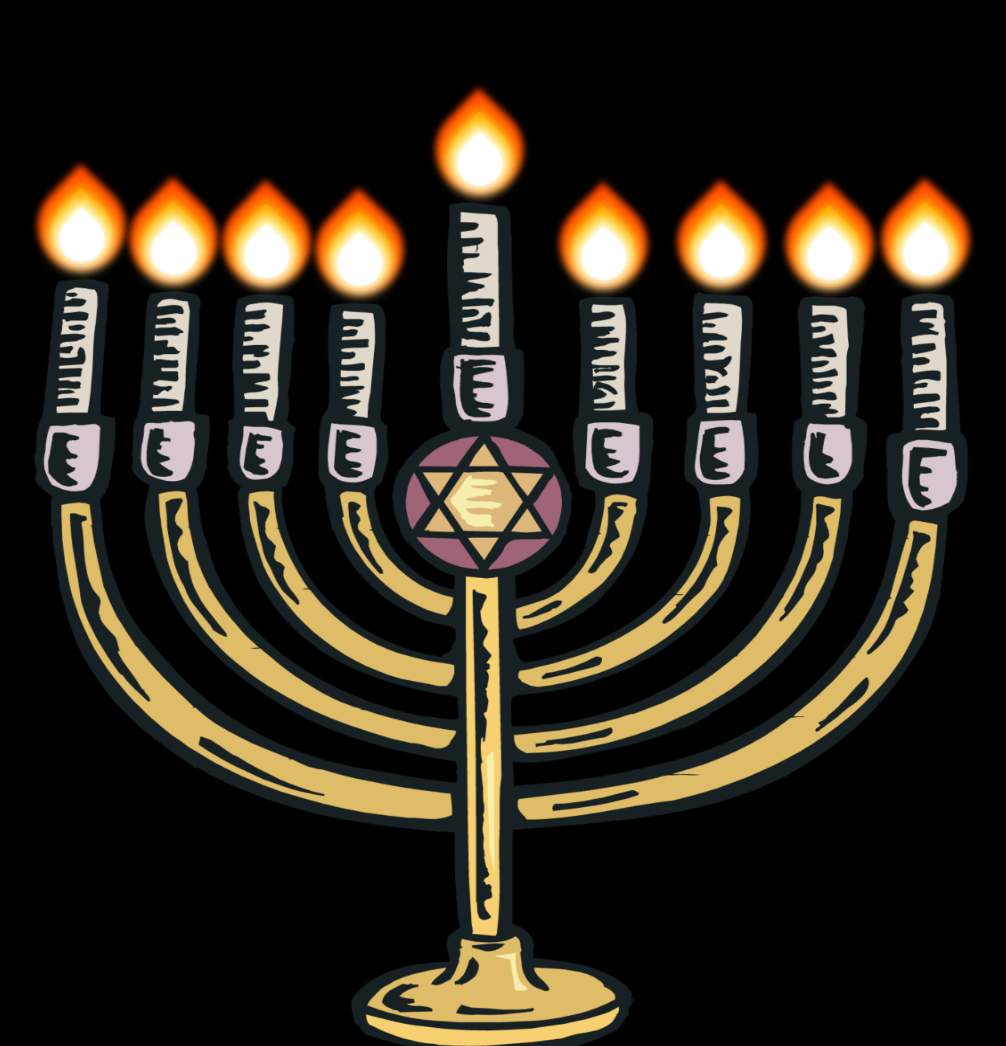
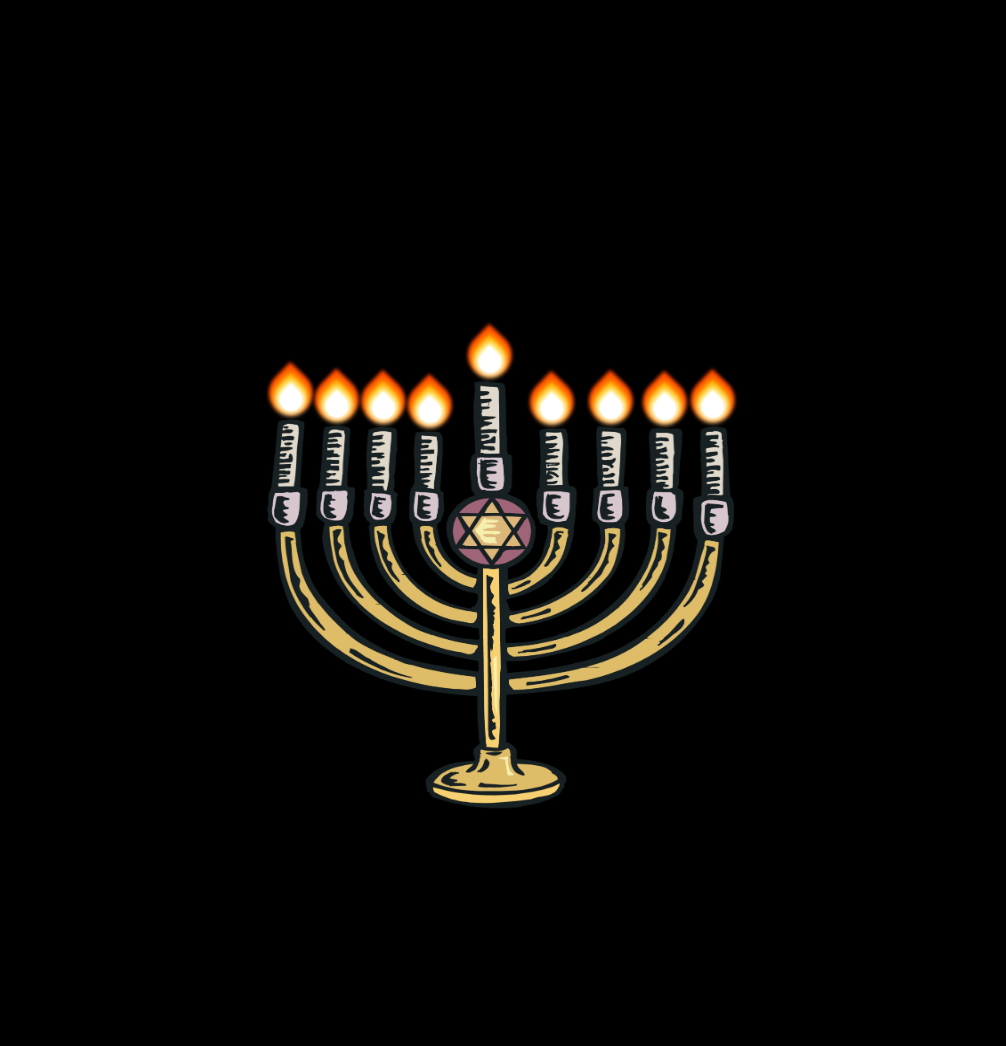
Before and after one commit to dealancer/menorah, a plain HTML site: page index.html in a window 1280 px wide. Shown: the top 1046 px of the page, without its empty margins (140-1146 px from the left). Drawn offline with Linux system fonts and the light colour scheme.

Commit message:
Scale menorah

```diff
--- a/css/styles.css
+++ b/css/styles.css
@@ -5,6 +5,8 @@ body{
 .container {
   text-align: center;
   width: 100%;
+  transform: scale(0.5);
+
 }
 
 .menorah {
--- a/index.html
+++ b/index.html
@@ -7,7 +7,7 @@
   <title>Menorah - Hanukkah 2020</title>
   <meta name="description" content="Menorah - Hanukkah 2020">
   <meta name="author" content="Vadym Myrgorod">
-  <meta name="viewport" content="width=device-width, initial-scale=1.0, maximum-scale=1.0">
+  <meta name="viewport" content="width=device-width, initial-scale=1.0, user-scalable=no">
 
   <link rel="stylesheet" href="css/styles.css?v=1.0">
 </head>
```
